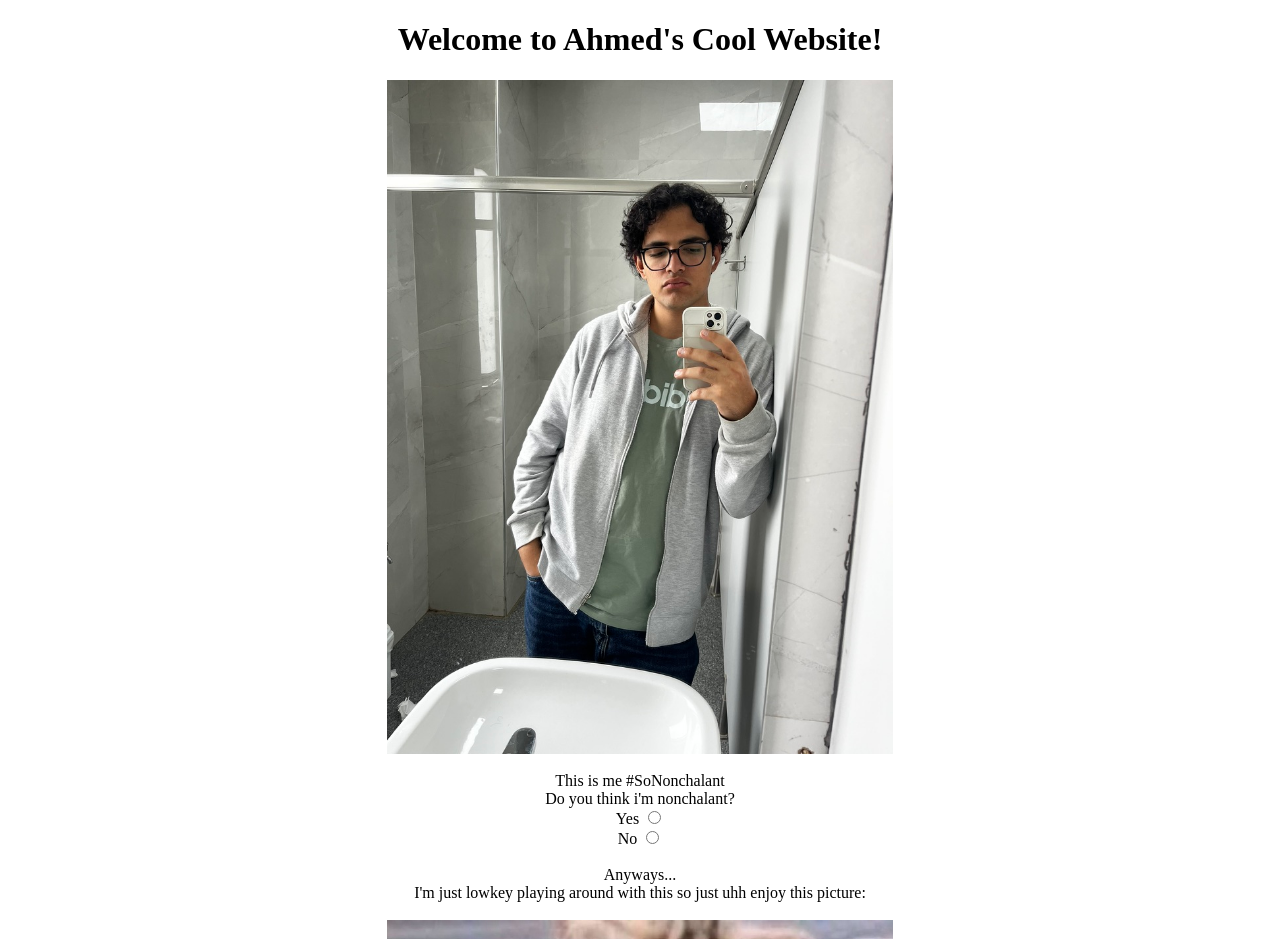
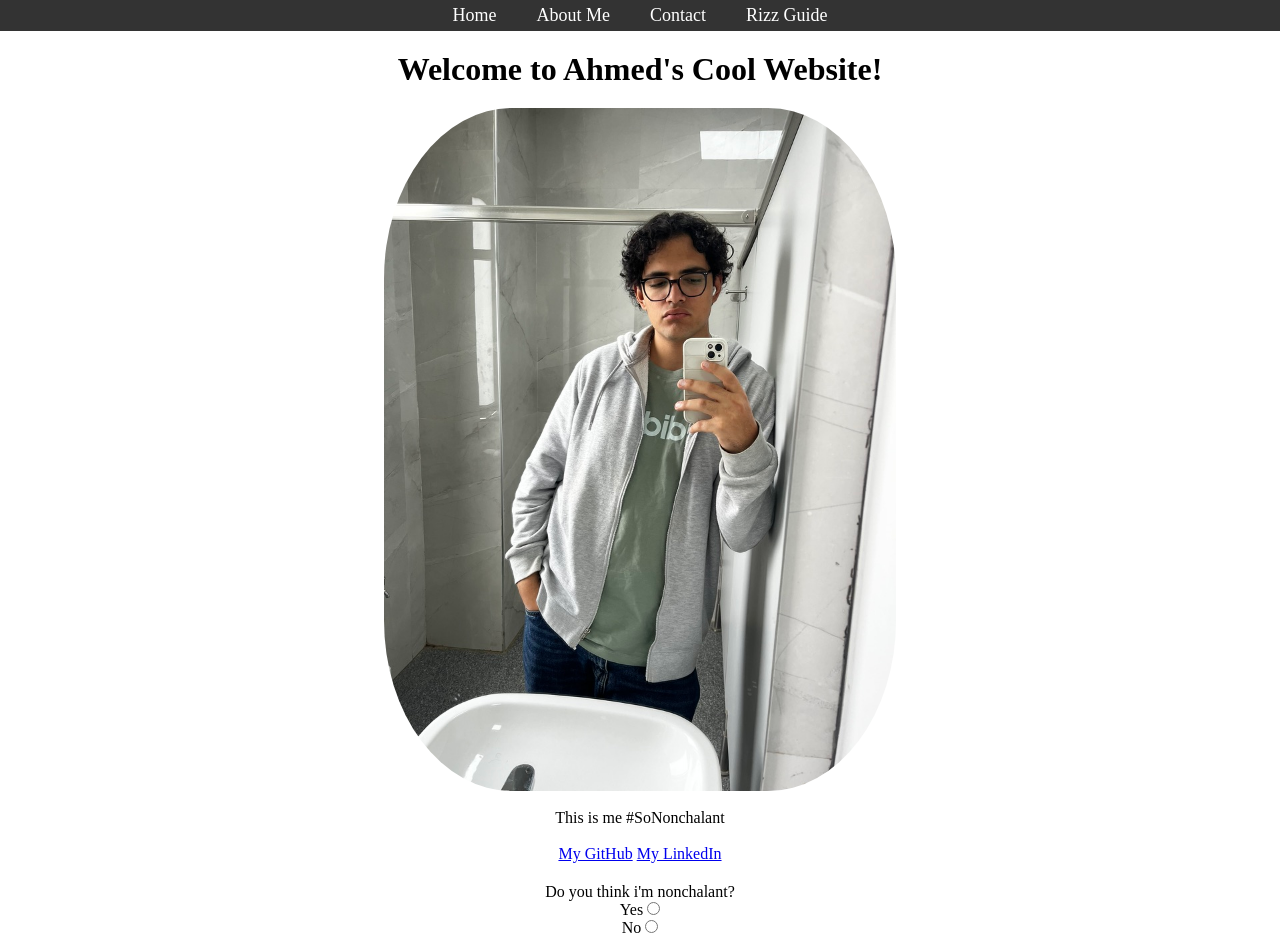
Before and after one commit to ahmed69k/MyWebsite, a plain HTML site: page index.html in a window 1280 px wide. Shown: the top 939 px of the page. Drawn offline with Linux system fonts and the light colour scheme.

Commit message:
so many updates

```diff
--- a/index.html
+++ b/index.html
@@ -3,12 +3,24 @@
     <title>Ahmed's Cool Website</title>
     <link rel = "stylesheet" href = "style.css">
 </head>
-<body>
+<body id = "body1">
+    <nav>
+        <ul>
+            <li><a href="#home">Home</a></li>
+            <li><a href="about.html">About Me</a></li>
+            <li><a href="contact.html">Contact</a></li>
+            <li><a href="rizz.html">Rizz Guide</a></li>
+        </ul>
+    </nav>
     <!-- <h1 style="text-align: center; font-family: 'Courier New', Courier, monospace;">Welcome to Ahmed's Cool Website!</h1> -->
     <h1 id = "header"> Welcome to Ahmed's Cool Website!</h1>
-    <img src = "media/img1.jpeg" style= "width: 40%; height: auto; display: block; margin-left: auto; margin-right: auto;"><br>
+    <img src = "media/img1.jpeg""><br>
     <div style = "text-align: center;">
-        <label>This is me #SoNonchalant</label><br>
+        <label>This is me #SoNonchalant</label><br><br>
+        <link>
+            <a href = "https://github.com/Ahmed69k/" target="_blank">My GitHub</a>
+            <a href = "https://www.linkedin.com/in/ahmed-assem-182b49327/" target="_blank">My LinkedIn</a>
+            <div style="height: 20px;"> </div>
         <label> Do you think i'm nonchalant? <br>
             Yes <input type="radio" name="checkbox" value="Yes"><br>
             No <input type = "radio" name = "checkbox" value = "No"><br>
@@ -17,7 +29,7 @@
     <div style = "text-align: center;">
         <label> Anyways...</label> <br>
         <label> I'm just lowkey playing around with this so just uhh enjoy this picture:</label><br><br>
-        <img src = "media/img2.jpeg" style= "width: 40%; height: auto; display: block; margin-left: auto; margin-right: auto;"><br>
+        <img src = "media/img2.jpeg"><br>
     </div>
-    <audio autoplay loop><source src="media/elevator.mp3" type="audio/mp3"> </audio>
+    <audio autoplay loop> <source src="./media/elevator.mp3"> </audio>
 </body>
--- a/style.css
+++ b/style.css
@@ -1,3 +1,51 @@
 #header {
     text-align: center;
+    margin-top: 20px;
+    margin-bottom: 20px;
 }
+
+img{
+    border-radius: 25%
+}
+
+* {
+    margin: 0;
+    padding: 0;
+    box-sizing: border-box;
+}
+
+nav {
+    background-color: #333; /* Dark background */
+    padding: 5px 0; /* Padding on top/bottom */
+}
+
+nav ul {
+    list-style-type: none; /* Remove bullet points */
+    display: flex; /* Horizontal layout */
+    justify-content: center; /* Center the nav items */
+}
+
+nav ul li {
+    margin: 0 20px; /* Space between items */
+}
+
+nav ul li a {
+    text-decoration: none; /* Remove underline from links */
+    color: white; /* White text */
+    font-size: 18px; /* Font size */
+    transition: color 0.3s ease; /* Smooth color transition */
+}
+
+nav ul li a:hover {
+    color: blueviolet; /* Hover effect color */
+}
+
+#rizzh1{
+    text-align: center;
+    margin-top: 20px;
+    margin-bottom: 20px;
+}
+
+img{
+    width: 40%; height: auto; display: block; margin-left: auto; margin-right: auto;
+}
```
Also changed, not shown: contact.html (added, +17 -0 lines), rizz.html (added, +33 -0 lines), about.html (added), media/img3.jpeg (added), media/img4.jpeg (added).
